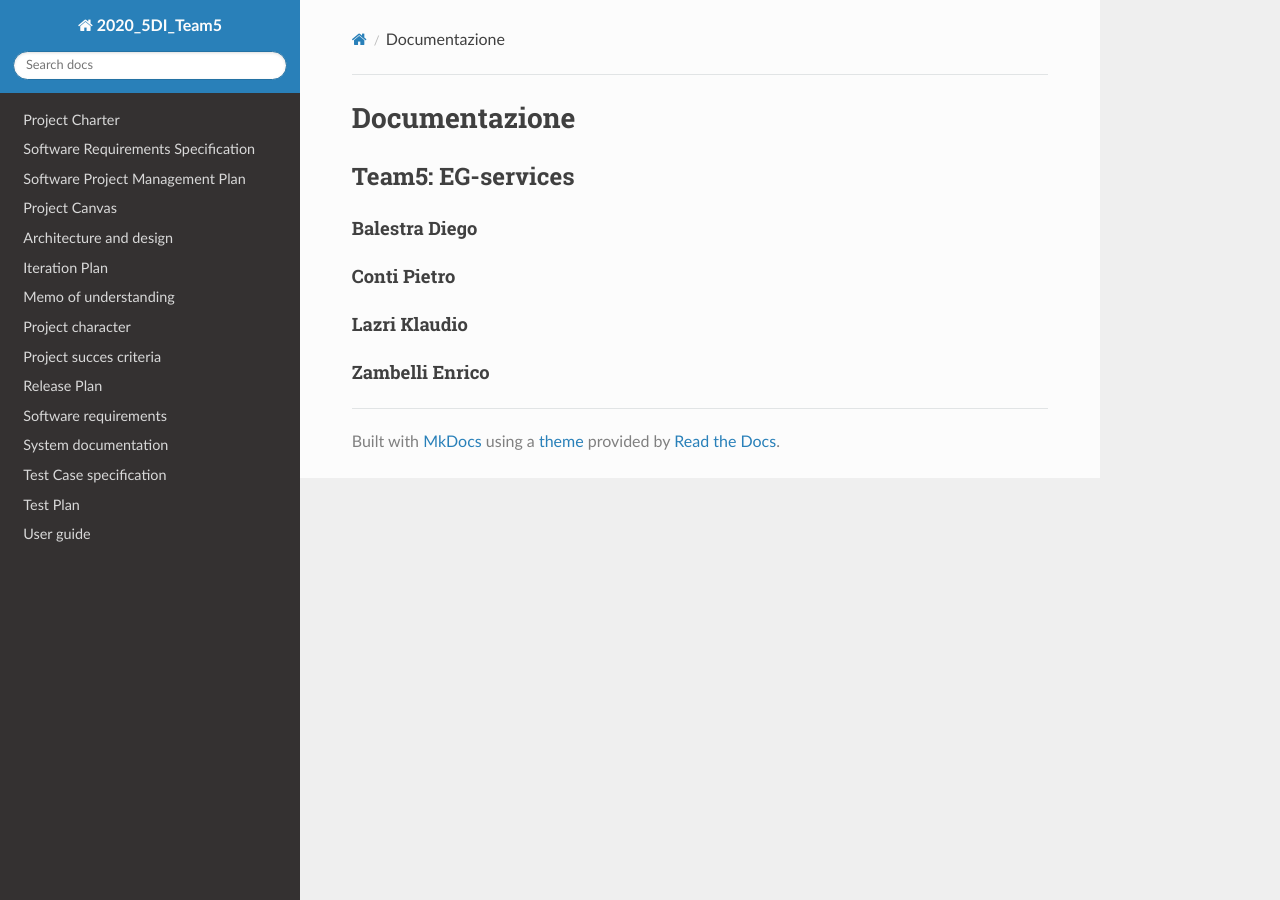
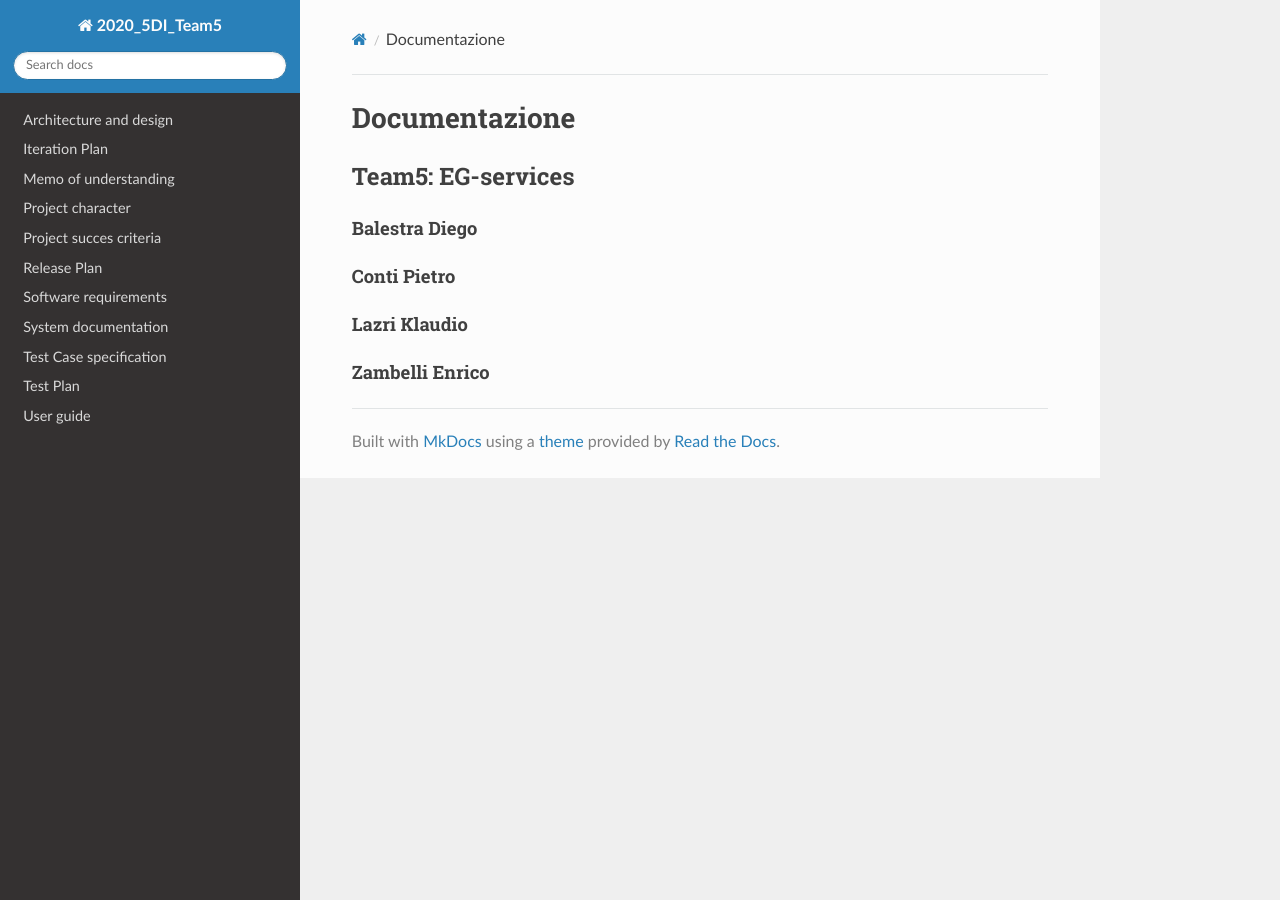
Before and after one commit to TeamPit/2020_5DI_team5_Conti, an MkDocs documentation site: the page built from docs/index.md, in a window 1280 px wide. Built offline with MkDocs 1.6.1, drawn with Linux system fonts in a browser that asks for light colours; nearby versions of some CDN libraries.

Commit message:
Update mkdocs.yml

```diff
--- a/mkdocs.yml
+++ b/mkdocs.yml
@@ -1,9 +1,5 @@
 site_name: 2020_5DI_Team5
 nav:
-    - 'Project Charter': 'vspc.md'
-    - 'Software Requirements Specification': 'srs.md'
-    - 'Software Project Management Plan': 'spmp.md'
-    - 'Project Canvas': 'elevatorSpeech.md'
     - 'Architecture and design': 'architecture_and_design.md'
     - 'Iteration Plan': 'iteration_plan.md'
     - 'Memo of understanding': 'memo_of_understanding.md'
```
